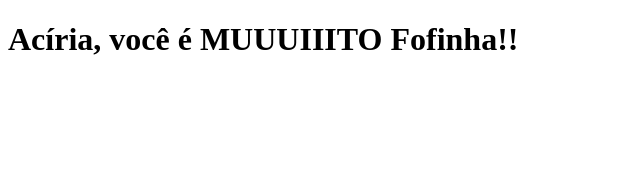
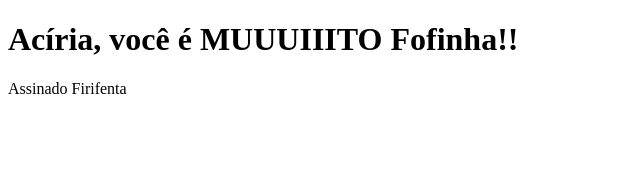
Before and after one commit to EuricoNobre/clone-tabnews, a Next.js app: page / in a window 1280 px wide. Shown: the top 170 px of the page, without its empty margins (0-640 px from the left). Built offline with nearby package versions, Linux system fonts and the light colour scheme.

Commit message:
Alteração pequena para novo deploy

```diff
--- a/pages/index.js
+++ b/pages/index.js
@@ -1,5 +1,5 @@
 function Home(){
-    return <h1>Acíria, você é MUUUIIITO Fofinha!!</h1>
+    return <><h1>Acíria, você é MUUUIIITO Fofinha!!</h1><p>Assinado Firifenta</p></>
 }
 
 export default Home;
```
